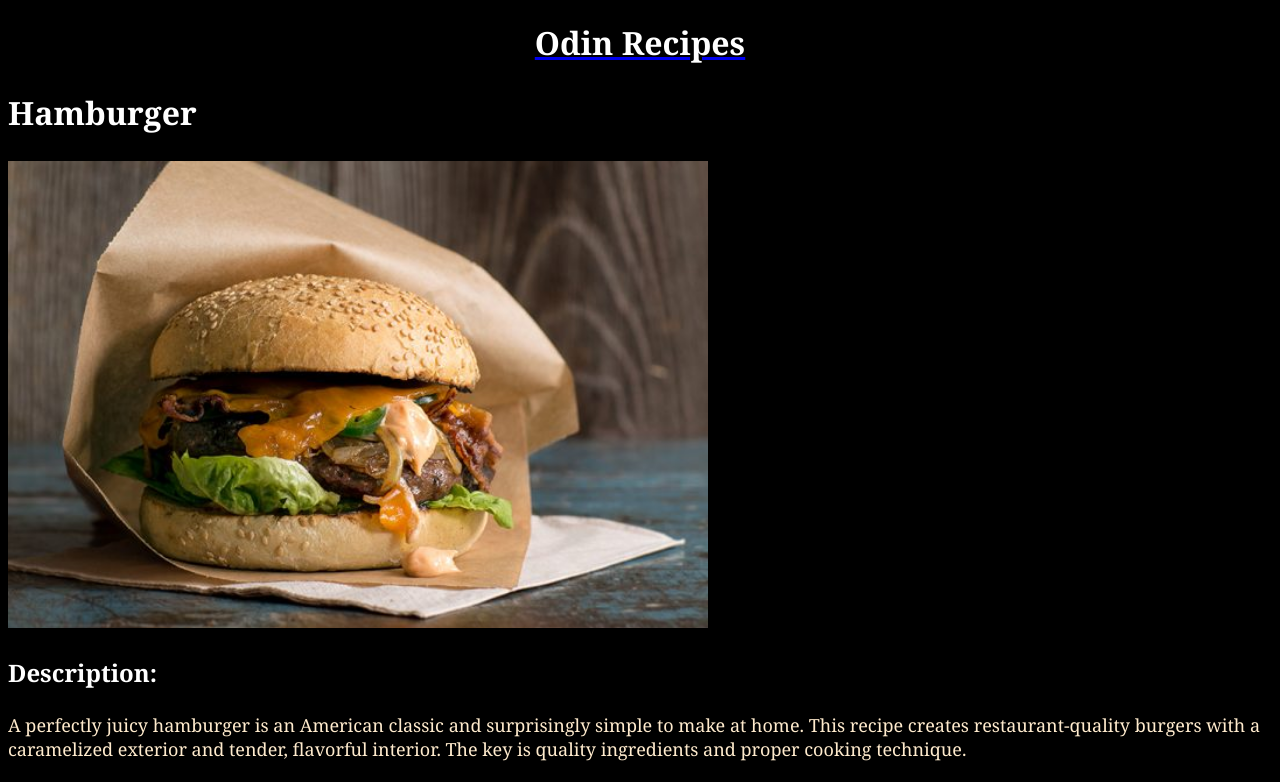
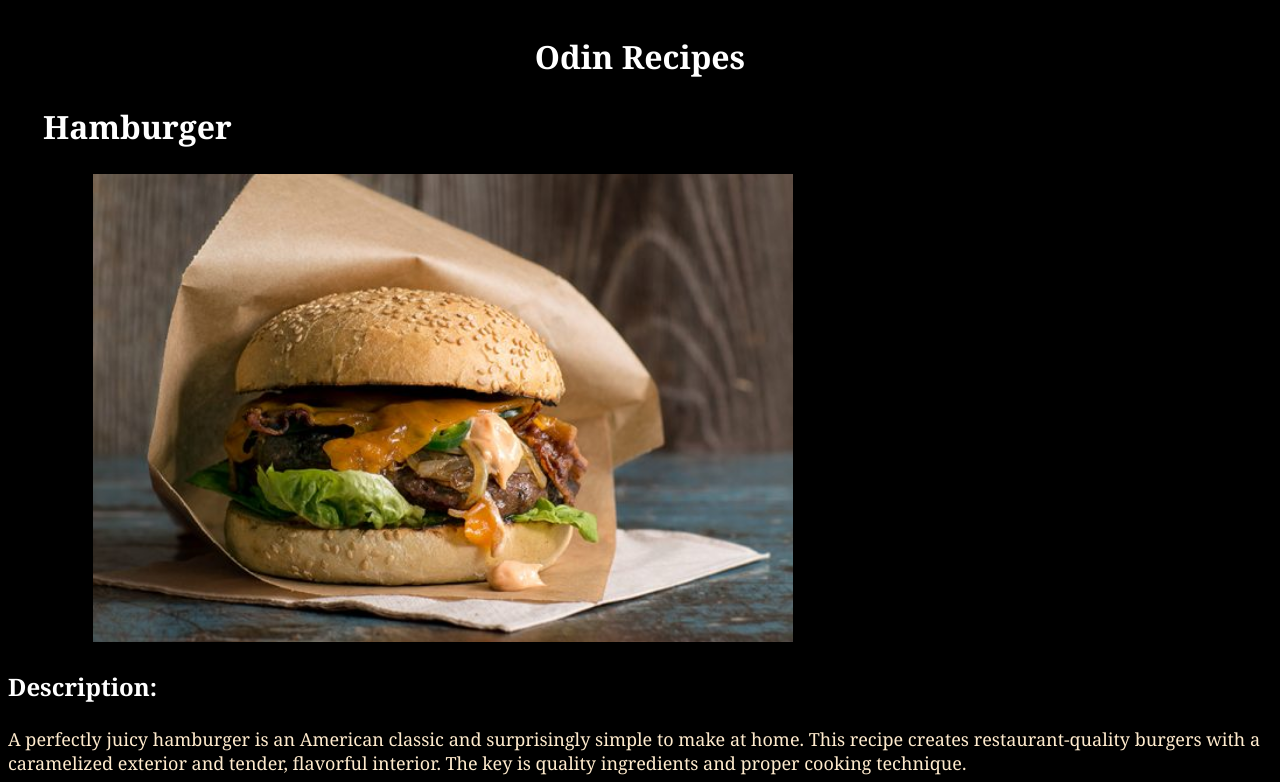
Before and after one commit to riessss/odin_recipes, a plain HTML site: page recipes/hamburger.html in a window 1280 px wide. Shown: the top 782 px of the page. Drawn offline with Linux system fonts and the light colour scheme.

Commit message:
Improved styling
Imrpoved html layout of all pages by adding div's and classes

```diff
--- a/recipes/hamburger.html
+++ b/recipes/hamburger.html
@@ -7,9 +7,19 @@
     <title>Hamburger</title>
 </head>
 <body>
-    <a href="../index.html"><h1>Odin Recipes</h1></a>
-    <h2>Hamburger</h2>
-    <img src="../pictures/hamburger.jpg" alt="Juicy Hamburger">
+
+    <div class="title">
+        <a href="../index.html"><h1>Odin Recipes</h1></a>
+    </div>
+
+    <div class="recipe_overview">
+        <div class="recipe_title">
+            <h2>Hamburger</h2>
+        </div>
+        <img class="recipe_image" src="../pictures/hamburger.jpg" alt="Juicy Hamburger">
+    </div>
+
+
     <h3>Description:</h3>
     <p>A perfectly juicy hamburger is an American classic and surprisingly simple to make at home.
         This recipe creates restaurant-quality burgers with a caramelized exterior and tender, flavorful interior.
--- a/style.css
+++ b/style.css
@@ -1,5 +1,6 @@
 * {
     background-color: black;
+    box-sizing: border-box;
 
 }
 
@@ -11,6 +12,10 @@ h1, h2, h3, h4, h5, p {
 h1, a {
     text-align: center;
     font-weight: 900;
+}
+
+a {
+    color: inherit
 }
 
 h2 {
@@ -35,3 +40,16 @@ img {
     width: 700px;
     height: auto;
 }
+
+.title {
+    margin-top: 35px;
+    margin-bottom: 25px;
+}
+
+.recipe_overview {
+    margin-left: 35px;
+}
+
+.recipe_image {
+    margin-left: 50px;
+}
```
Also changed, not shown: index.html (+6 -1 lines), recipes/lasagne.html (+13 -1 lines), recipes/mashed_patatoes.html (+11 -3 lines), recipes/pasta_carbonara.html (+12 -3 lines).
